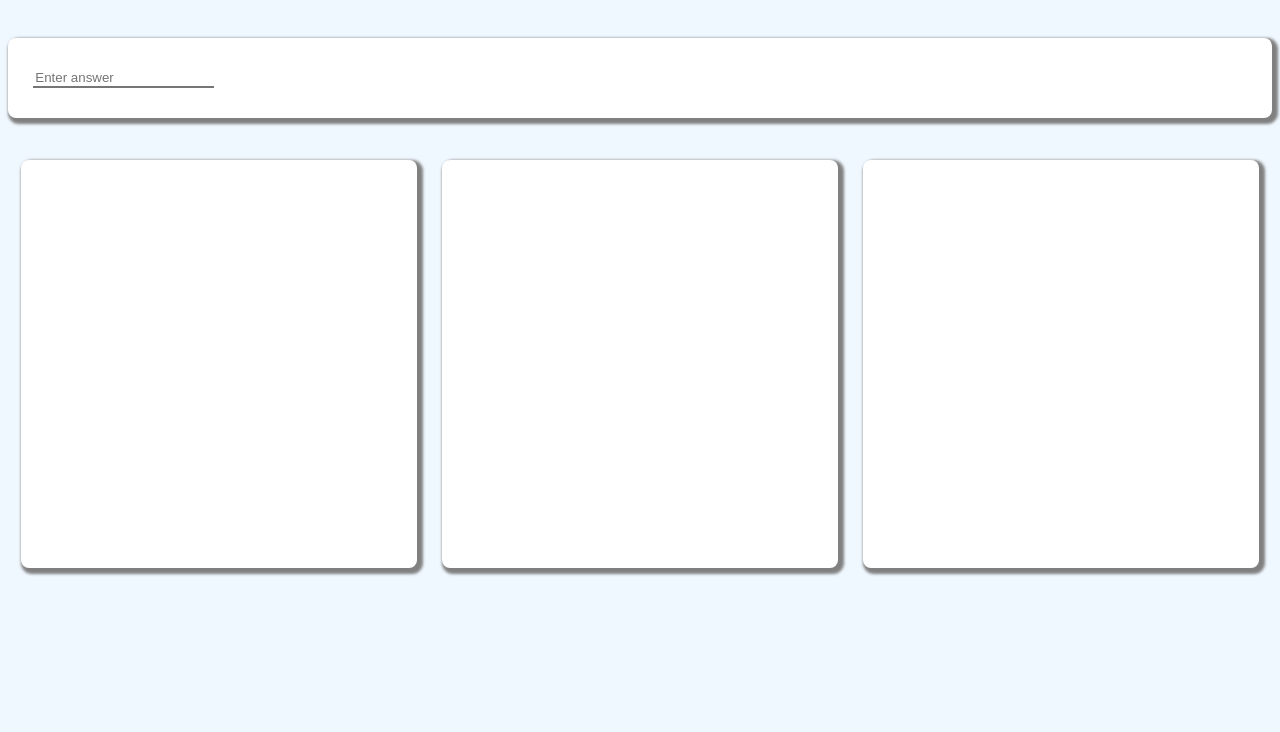
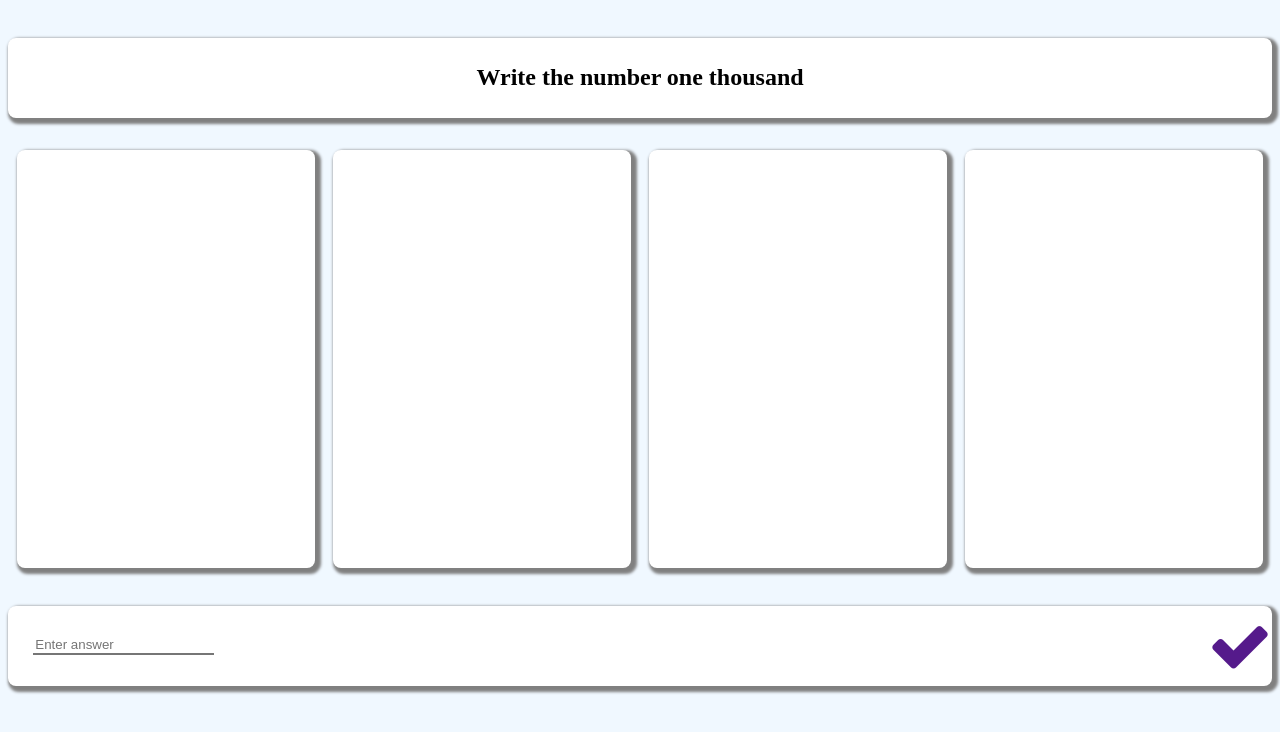
Before and after one commit to Mindo-Joseph/project-kids, a plain HTML site: page index.html in a window 1280 px wide. Drawn offline with Linux system fonts and the light colour scheme.

Commit message:
create bottom input field

```diff
--- a/index.html
+++ b/index.html
@@ -5,13 +5,12 @@
     <meta name="viewport" content="width=device-width, initial-scale=1.0">
     <title>Main</title>
     <link rel="stylesheet" href="styles.css">
+    <link rel="stylesheet" href="https://cdnjs.cloudflare.com/ajax/libs/font-awesome/4.7.0/css/font-awesome.min.css">
 </head>
 <body>
     <main>
         <div class="main-input">
-            <form action="">
-                <input type="text" name="" id="input-num" placeholder="Enter answer">
-            </form>
+            <h2>Write the number one thousand</h2>
         </div>
         <div class="content-area">
             <article class="card-1">
@@ -23,6 +22,16 @@
             <article class="card-3">
 
             </article>
+            <article class="card-4">
+
+            </article>
+
+        </div>
+        <div class="main-input">
+            <form class="" action="">
+                <input type="text" name="" id="output-num" placeholder="Enter answer">
+            </form>
+            <a href=""><i class="fa fa-check fa-4x" aria-hidden="true"></i></a>
 
         </div>
     </main>
--- a/styles.css
+++ b/styles.css
@@ -16,6 +16,8 @@ body {
     box-shadow: 3px 3px 3px 3px grey;
 }
 form {
+    display: flex;
+    justify-content: space-between;
     width: 100%;
     margin-left: 2%;
 }
@@ -26,10 +28,10 @@ input {
 }
 .content-area {
     display: grid;
-    grid-template-columns: repeat(3, 1fr);
+    grid-template-columns: repeat(4, 1fr);
     grid-template-rows: 450px;
 }
-.card-1 , .card-2 , .card-3 {
+.card-1 , .card-2 , .card-3,.card-4 {
     margin-right: 3%;
     margin-left: 3%;
     background-color: #ffffff;
@@ -48,5 +50,9 @@ input {
 }
 .card-3 {
     display: grid;
-    grid-column: 3 / -1;
+    grid-column: 3 / 4;
 }
+.card-4 {
+    display: grid;
+    grid-column: 4 /-1;
+}
```
